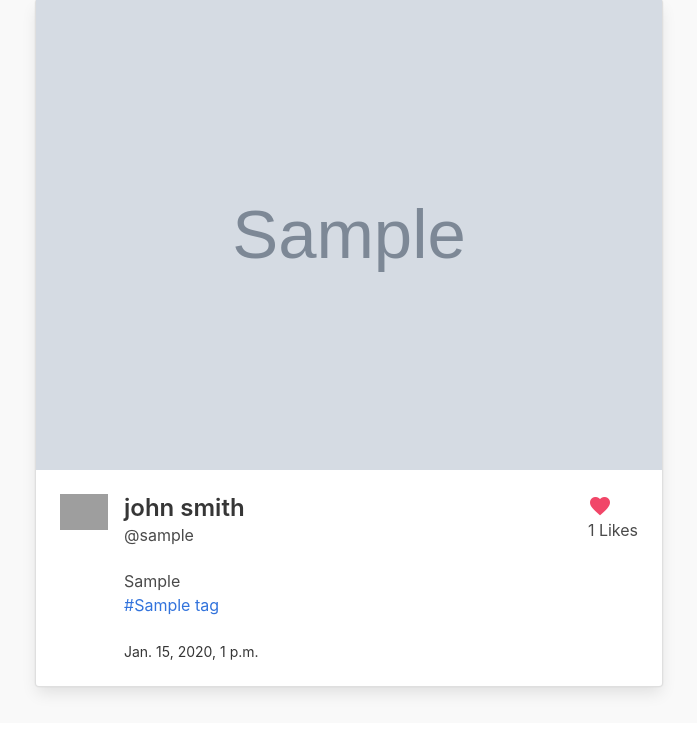
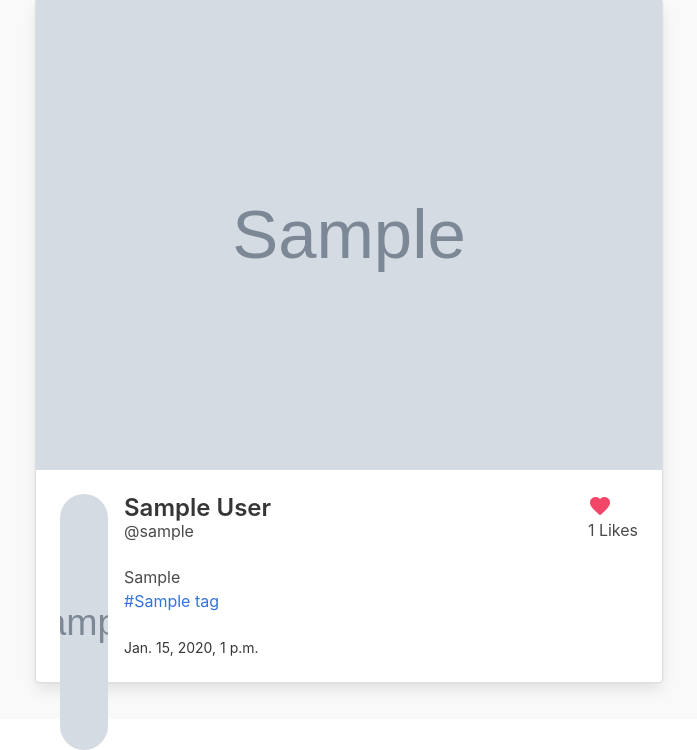
Before and after one commit to kelvin-daniel/instagram, a Django app: page / in a window 1280 px wide. Shown: the part 71-821 px from the top of the page, without its empty margins (291-988 px from the left). Before the commit the page ends 769 px from the top, so only its background shows below. Run offline with Django 3.2, Linux system fonts and the light colour scheme; a user stored in the database is signed in; tables that the repository leaves empty hold one stand-in row (values such as "Sample post"); grey boxes marked "Sample" are stand-in pictures; some libraries are stand-ins or nearby versions; grey boxes are pictures that could not be loaded.

Commit message:
create image profile picture and username dynamic in idex

```diff
--- a/instagrum/templates/index.html
+++ b/instagrum/templates/index.html
@@ -14,15 +14,25 @@
             <a href="{{ post_item.get_absolute_url }}"><img src="{{ post_item.picture.url }}" alt="Placeholder image"></a>
           </figure>
         </div>
+
         <div class="card-content">
           <div class="media">
             <div class="media-left">
               <figure class="image is-48x48">
-                  <img src="https://bulma.io/images/placeholders/96x96.png" alt="Placeholder image">
+                {% if post_item.user.profile.picture %}
+                  <img src="{{ post_item.user.profile.picture.url }}" class="is-rounded" style="height: 256px; width: 256px" alt="Placeholder image">
+                {% else %}
+                  <img src="https://bulma.io/images/placeholders/96x96.png" class="is-rounded" style="height: 256px; width: 256px" alt="Placeholder image">
+                {% endif %}
               </figure>
             </div>
             <div class="media-content">
-              <p class="title is-4">john smith</p></a>
+              {% if post_item.user.profile.first_name %}
+                <a href="{% url 'profile' post_item.user %}"><p class="title is-4">{{ post_item.user.profile.first_name }} {{ post_item.user.profile.last_name }}</p></a>
+              {% else %}
+                <a href="{% url 'profile' post_item.user %}"><p class="title is-4">Unknown</p></a>
+              {% endif %}
+
               <p class="subtitle is-6">@{{ post_item.user.username }}</p>
 
             {{ post_item.caption }}
```
